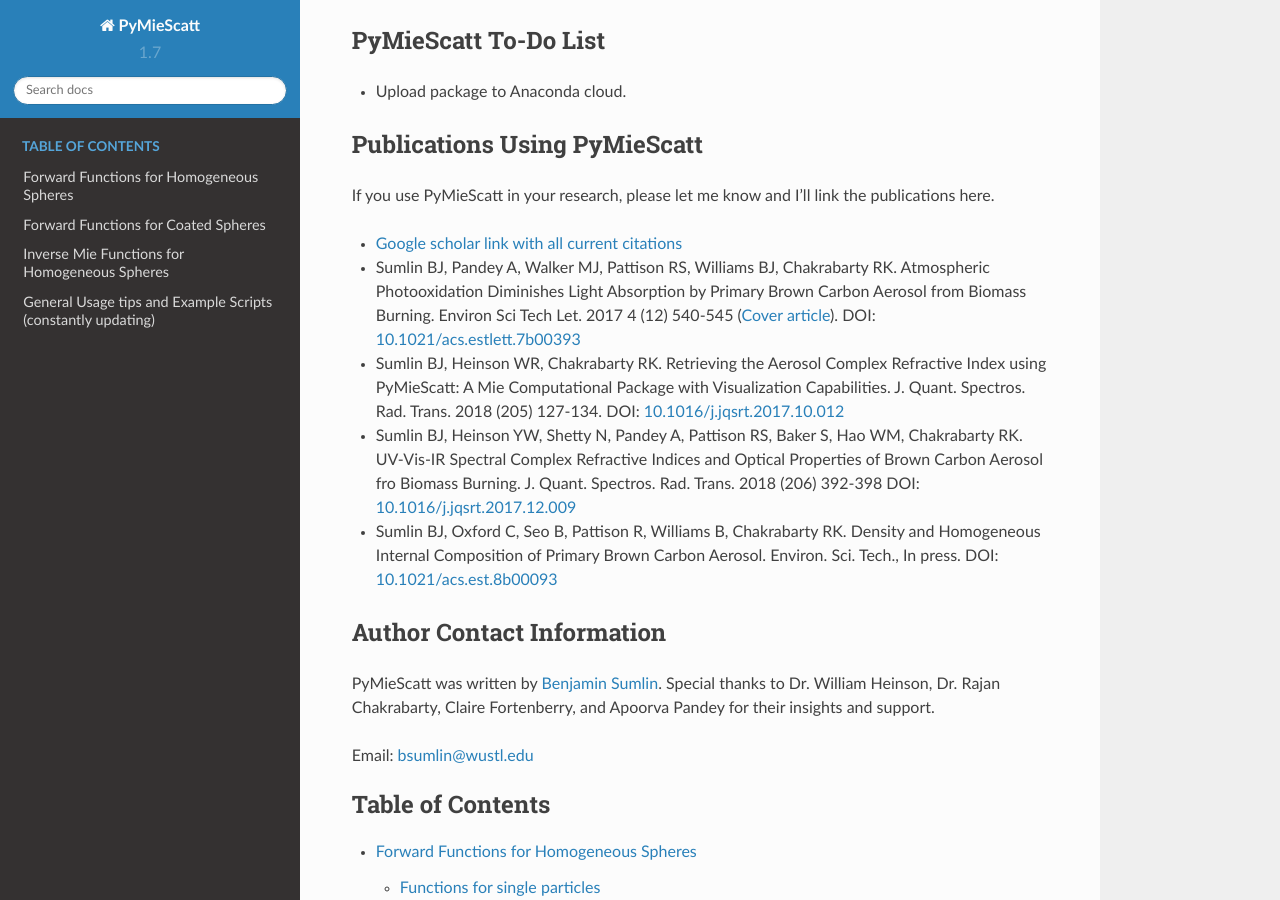
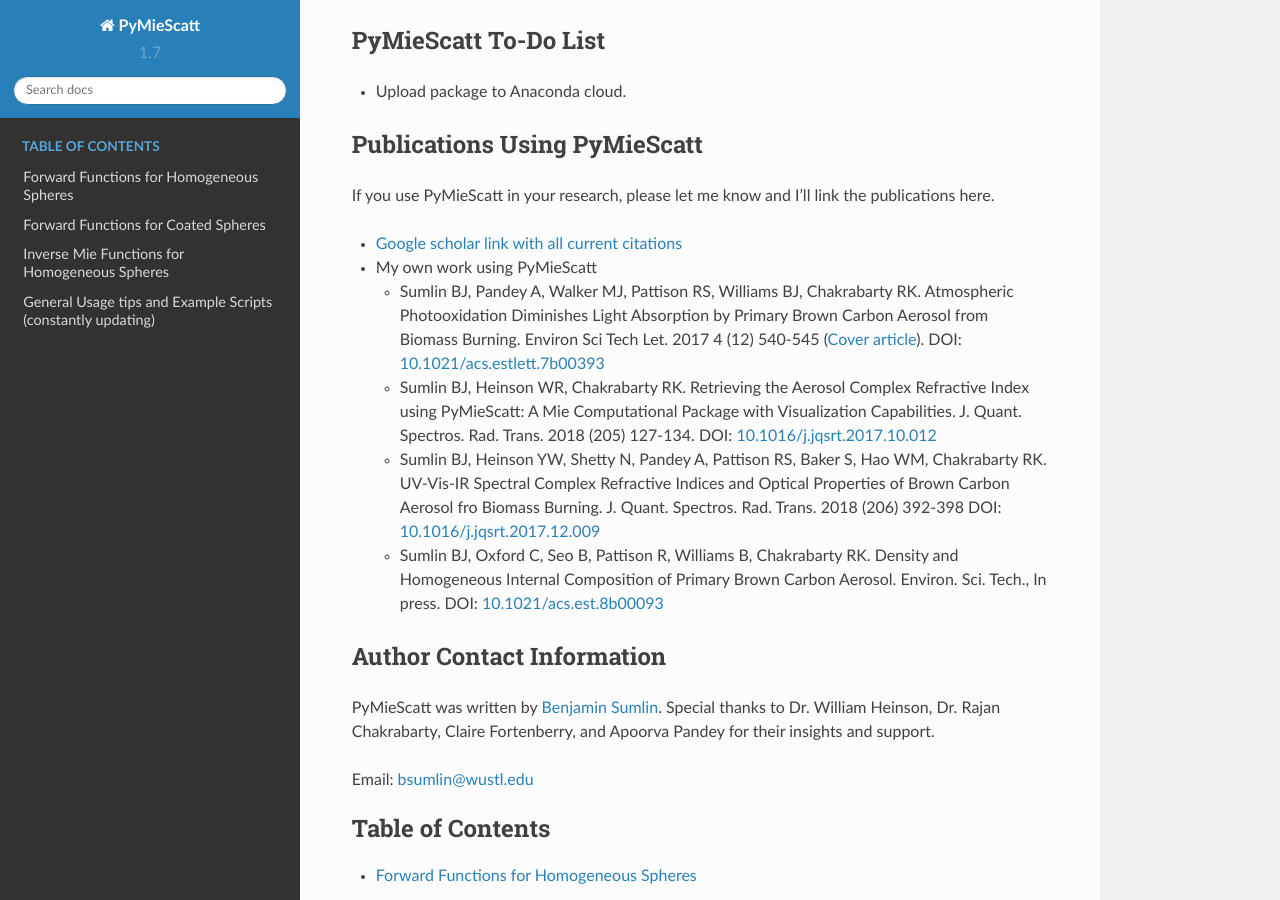
Before and after one commit to bsumlin/PyMieScatt, a Sphinx documentation site: the page built from docs/index.rst, in a window 1280 px wide and 900 px high, scrolled down 3444 px. Built offline with Sphinx 7.4.7 and the Read the Docs theme 2.0.0, drawn with Linux system fonts in a browser that asks for light colours; formulas are drawn with MathJax 3; pages that are not in the unit, such as notebooks, are missing from menus.

Commit message:
Update index.rst

```diff
--- a/docs/index.rst
+++ b/docs/index.rst
@@ -147,13 +147,15 @@
 
 - `Google scholar link with all current citations <https://scholar.google.com/scholar?cites=17069755164099851469&as_sdt=5,36&sciodt=0,36&hl=en>`_
 
-- Sumlin BJ, Pandey A, Walker MJ, Pattison RS, Williams BJ, Chakrabarty RK. Atmospheric Photooxidation Diminishes Light Absorption by Primary Brown Carbon Aerosol from Biomass Burning. Environ Sci Tech Let. 2017 4 (12) 540-545 (`Cover article <http://pubs.acs.org/toc/estlcu/4/12>`_). DOI: `10.1021/acs.estlett.7b00393 <http://doi.org/10.1021/acs.estlett.7b00393>`_
+- My own work using PyMieScatt
 
-- Sumlin BJ, Heinson WR, Chakrabarty RK. Retrieving the Aerosol Complex Refractive Index using PyMieScatt: A Mie Computational Package with Visualization Capabilities. J. Quant. Spectros. Rad. Trans. 2018 (205) 127-134. DOI: `10.1016/j.jqsrt.2017.10.012 <https://doi.org/10.1016/j.jqsrt.2017.10.012>`_
+  - Sumlin BJ, Pandey A, Walker MJ, Pattison RS, Williams BJ, Chakrabarty RK. Atmospheric Photooxidation Diminishes Light Absorption by Primary Brown Carbon Aerosol from Biomass Burning. Environ Sci Tech Let. 2017 4 (12) 540-545 (`Cover article <http://pubs.acs.org/toc/estlcu/4/12>`_). DOI: `10.1021/acs.estlett.7b00393 <http://doi.org/10.1021/acs.estlett.7b00393>`_
 
-- Sumlin BJ, Heinson YW, Shetty N, Pandey A, Pattison RS, Baker S, Hao WM, Chakrabarty RK. UV-Vis-IR Spectral Complex Refractive Indices and Optical Properties of Brown Carbon Aerosol fro Biomass Burning. J. Quant. Spectros. Rad. Trans. 2018 (206) 392-398 DOI: `10.1016/j.jqsrt.2017.12.009 <https://doi.org/10.1016/j.jqsrt.2017.12.009>`_
+  - Sumlin BJ, Heinson WR, Chakrabarty RK. Retrieving the Aerosol Complex Refractive Index using PyMieScatt: A Mie Computational Package with Visualization Capabilities. J. Quant. Spectros. Rad. Trans. 2018 (205) 127-134. DOI: `10.1016/j.jqsrt.2017.10.012 <https://doi.org/10.1016/j.jqsrt.2017.10.012>`_
 
-- Sumlin BJ, Oxford C, Seo B, Pattison R, Williams B, Chakrabarty RK. Density and Homogeneous Internal Composition of Primary Brown Carbon Aerosol. Environ. Sci. Tech., In press. DOI: `10.1021/acs.est.8b00093 <https://doi.org/10.1021/acs.est.8b00093>`_
+  - Sumlin BJ, Heinson YW, Shetty N, Pandey A, Pattison RS, Baker S, Hao WM, Chakrabarty RK. UV-Vis-IR Spectral Complex Refractive Indices and Optical Properties of Brown Carbon Aerosol fro Biomass Burning. J. Quant. Spectros. Rad. Trans. 2018 (206) 392-398 DOI: `10.1016/j.jqsrt.2017.12.009 <https://doi.org/10.1016/j.jqsrt.2017.12.009>`_
+
+  - Sumlin BJ, Oxford C, Seo B, Pattison R, Williams B, Chakrabarty RK. Density and Homogeneous Internal Composition of Primary Brown Carbon Aerosol. Environ. Sci. Tech., In press. DOI: `10.1021/acs.est.8b00093 <https://doi.org/10.1021/acs.est.8b00093>`_
 
 Author Contact Information
 --------------------------
```
